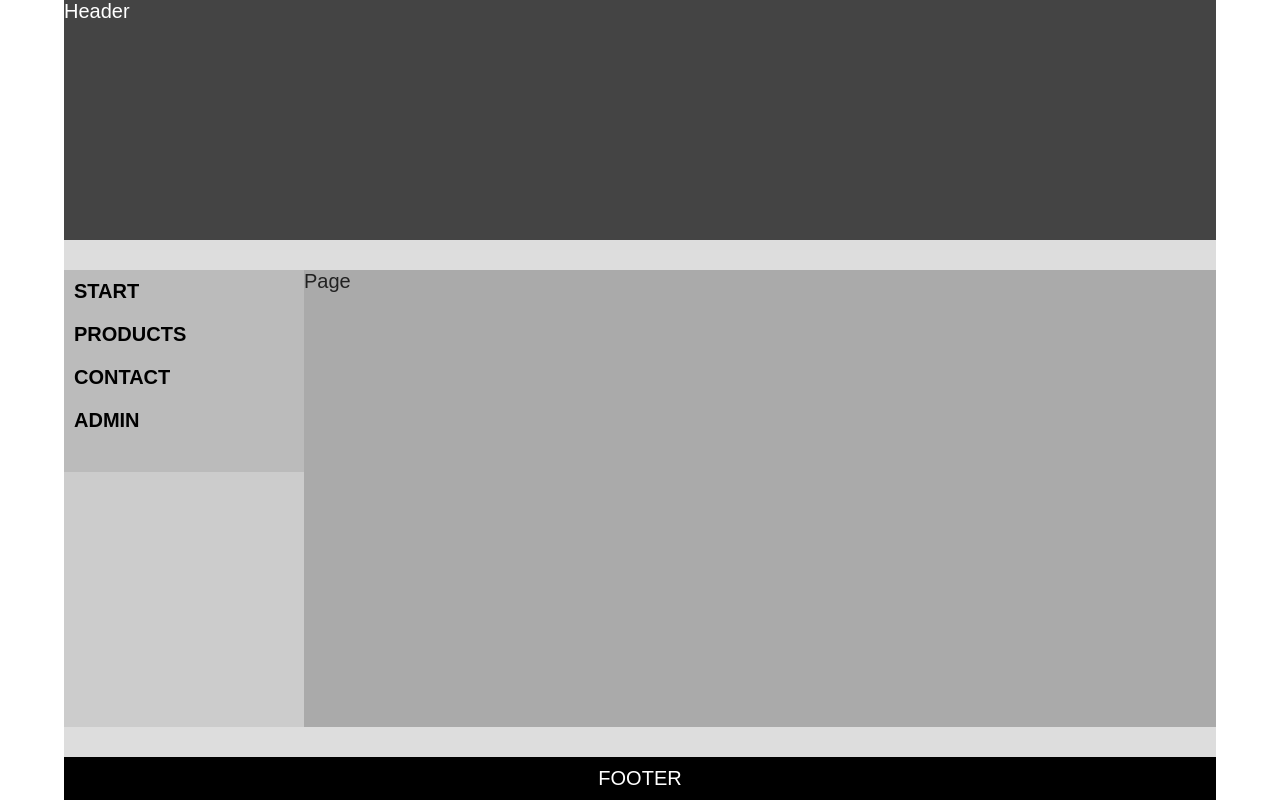
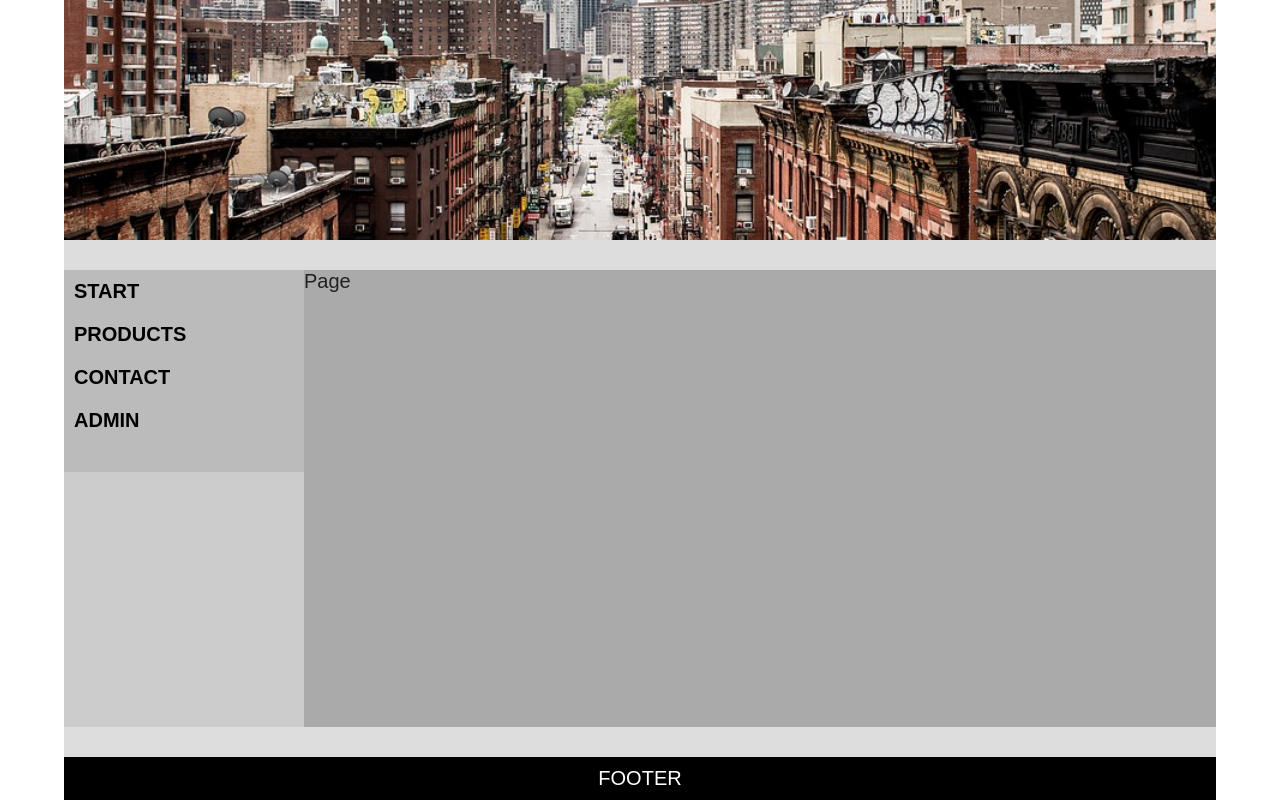
Before and after one commit to arekpl28/React-Reminder, a React (Create React App) app in the folder x08-single-page-application/: page / in a window 1280 px wide. Built offline with nearby package versions, Linux system fonts and the light colour scheme.

Commit message:
Add header.js style css and one picture to header

```diff
--- a/x08-single-page-application/src/layouts/App.js
+++ b/x08-single-page-application/src/layouts/App.js
@@ -1,5 +1,5 @@
 import React, { Component } from "react";
-import { BrowserRouter, Link, Routes, Route } from "react-router-dom";
+import { BrowserRouter } from "react-router-dom";
 
 import Header from "./Header";
 import Navigation from "./Navigation";
--- a/x08-single-page-application/src/layouts/Header.js
+++ b/x08-single-page-application/src/layouts/Header.js
@@ -1,7 +1,65 @@
 import React from "react";
+import { Route, Routes } from "react-router-dom";
+
+import "../styles/Header.css";
+
+import header1 from "../images/header1.jpg";
+import header2 from "../images/header2.jpg";
+import header3 from "../images/header3.jpg";
+import header4 from "../images/header4.jpg";
+
+const HeaderImage = (props) => {
+  return <img src={props.picture} alt="city" />;
+};
+
+const list = [
+  {
+    path: "start",
+    picture: header1,
+    alt: "city",
+  },
+  {
+    path: "products",
+    picture: header2,
+    alt: "city",
+  },
+  {
+    path: "contact",
+    picture: header3,
+    alt: "city",
+  },
+  {
+    path: "admin",
+    picture: header1,
+    alt: "city",
+  },
+  {
+    path: "/",
+    picture: header1,
+    alt: "city",
+  },
+  {
+    path: "*",
+    picture: header4,
+    alt: "error",
+  },
+];
 
 const Header = () => {
-  return <div>Header</div>;
+  const imgList = list.map((item) => (
+    <Route
+      key={item.path}
+      path={item.path}
+      element={
+        <HeaderImage picture={item.picture} alt={item.alt}></HeaderImage>
+      }
+    />
+  ));
+  return (
+    <>
+      <Routes>{imgList}</Routes>
+    </>
+  );
 };
 
 export default Header;
--- a/x08-single-page-application/src/styles/App.css
+++ b/x08-single-page-application/src/styles/App.css
@@ -9,8 +9,8 @@ div.app {
 }
 div.app header {
   flex-basis: 30vh;
-  background-color: #444;
-  color: white;
+  position: relative;
+  overflow: hidden;
 }
 div.app main {
   display: flex;
--- /dev/null
+++ b/x08-single-page-application/src/styles/Header.css
@@ -0,0 +1,8 @@
+header img {
+  position: absolute;
+  min-width: 100%;
+  min-height: 100%;
+  top: 50%;
+  left: 50%;
+  transform: translate(-50%, -50%);
+}
```
Also changed, not shown: x08-single-page-application/src/images/header4.jpg (added).
